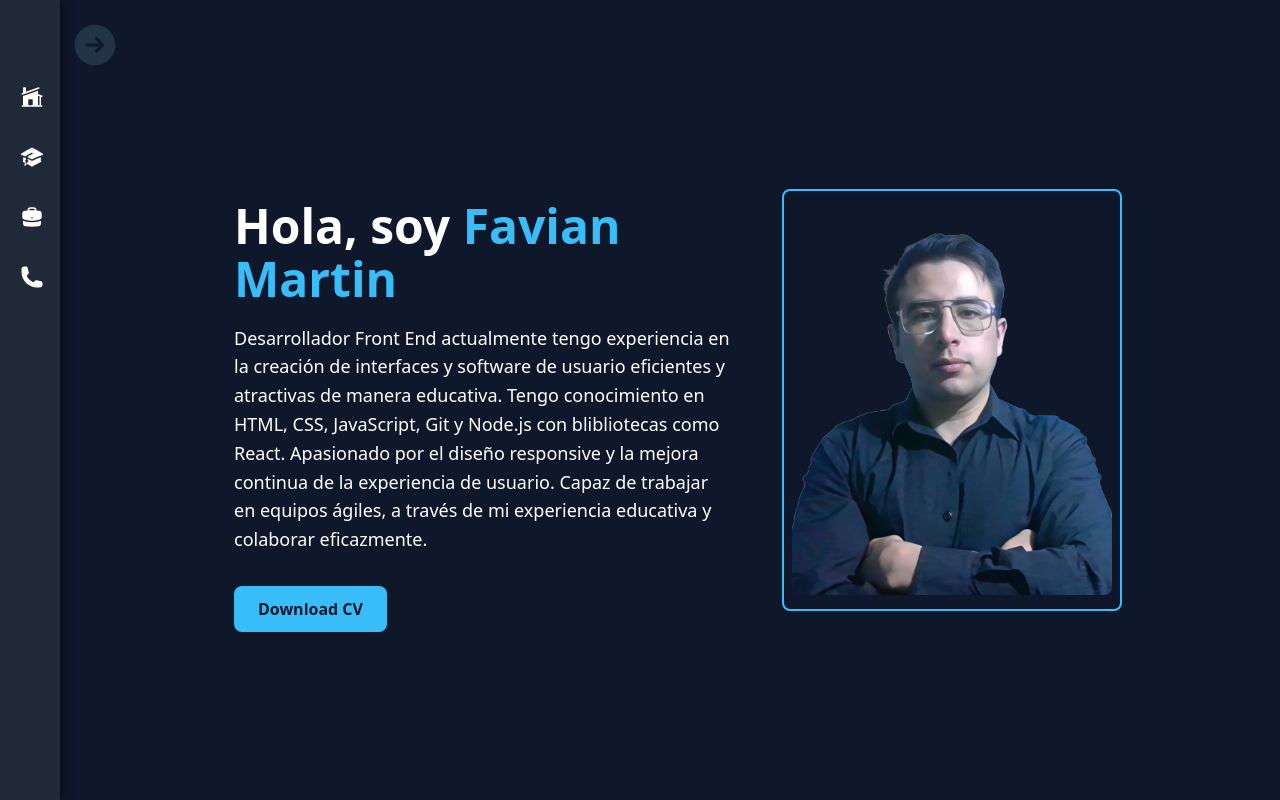
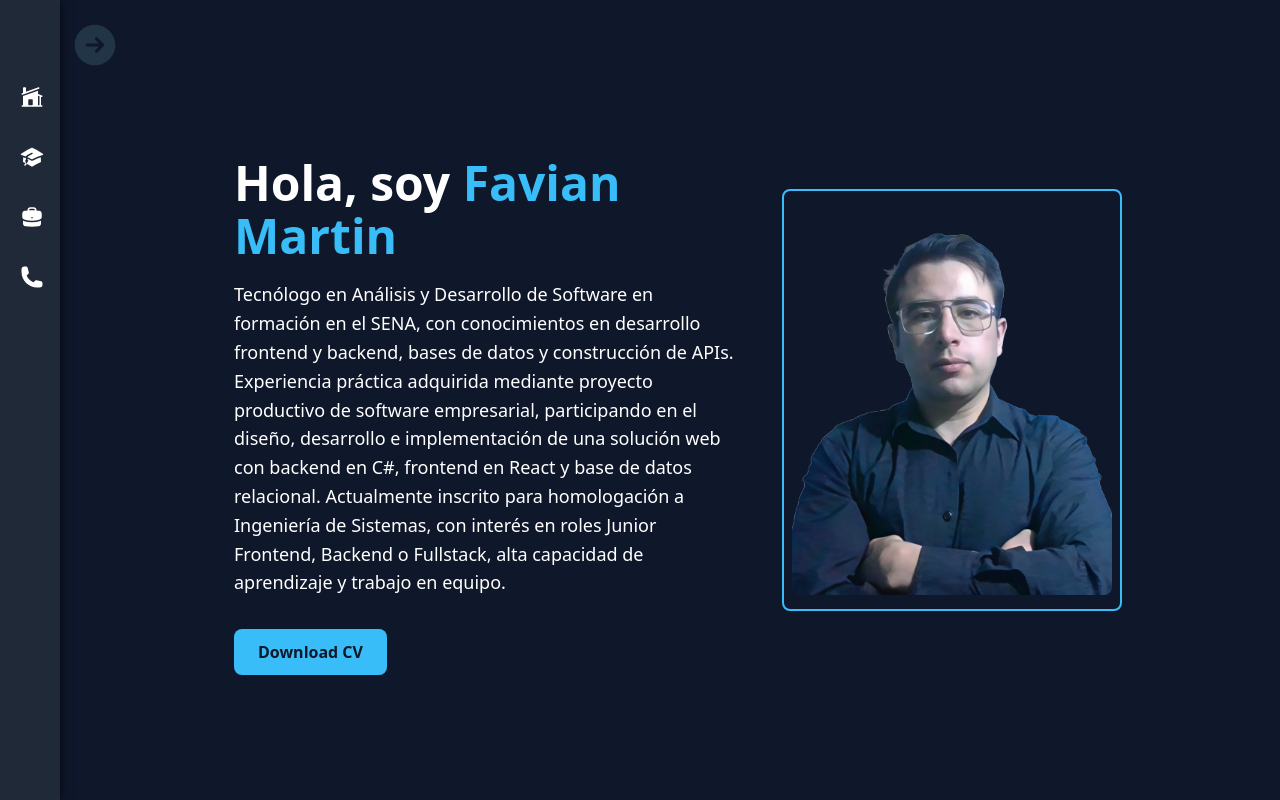
Before and after one commit to fabian-marthin/hVida, a React (Vite) app: page / in a window 1280 px wide. Built offline with nearby package versions, Linux system fonts and the light colour scheme.

Commit message:
Actualizar index.jsx

```diff
--- a/src/Pages/Home/index.jsx
+++ b/src/Pages/Home/index.jsx
@@ -17,13 +17,14 @@ const Home = () => {
             Hola, soy <span className="highlight">Favian Martin</span>
           </h1>
           <p>
-            Desarrollador Front End actualmente tengo experiencia en la creación de
-            interfaces y software de usuario eficientes y atractivas de manera
-            educativa. Tengo conocimiento en HTML, CSS, JavaScript, Git y Node.js
-            con blibliotecas como React. Apasionado por el diseño responsive y la
-            mejora continua de la experiencia de usuario. Capaz de trabajar en
-            equipos ágiles, a través de mi experiencia educativa y colaborar
-            eficazmente.
+          Tecnólogo en Análisis y Desarrollo de Software en formación en el SENA, con
+conocimientos en desarrollo frontend y backend, bases de datos y construcción
+de APIs. Experiencia práctica adquirida mediante proyecto productivo de software
+empresarial, participando en el diseño, desarrollo e implementación de una
+solución web con backend en C#, frontend en React y base de datos relacional.
+Actualmente inscrito para homologación a Ingeniería de Sistemas, con interés en
+roles Junior Frontend, Backend o Fullstack, alta capacidad de aprendizaje y trabajo
+en equipo.
           </p>
           <a href={hVida} download={hVida}>
             <button className="cv-button">Download CV</button>
```
